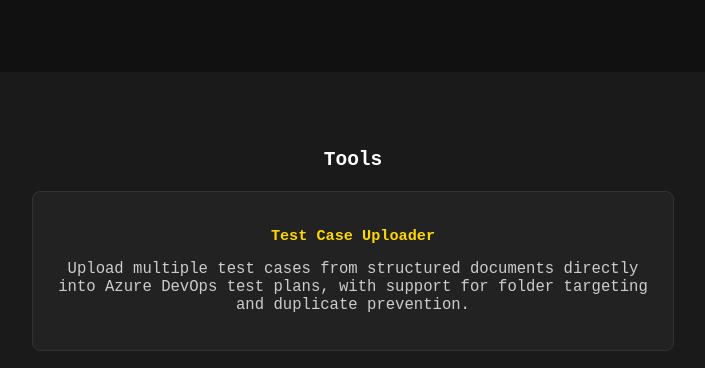
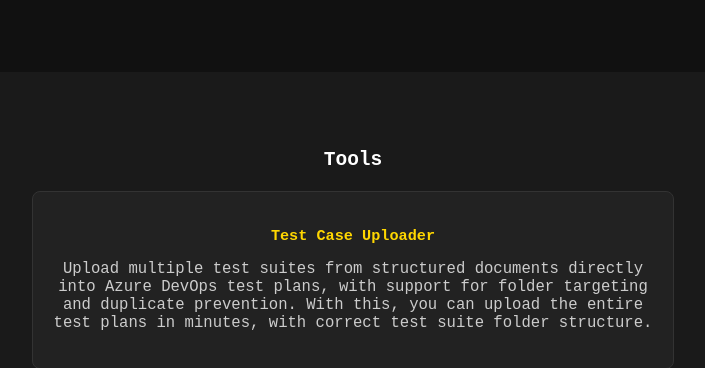
Before and after one commit to brianh748/testfoundry-site, a plain HTML site: page index.html in a window 1280 px wide. Shown: the part 395-763 px from the top of the page, without its empty margins (287-992 px from the left). Drawn offline with Linux system fonts and the light colour scheme.

Commit message:
Uploader description adjustment

```diff
--- a/index.html
+++ b/index.html
@@ -91,7 +91,7 @@
     <h2>Tools</h2>
     <div class="tool-card">
         <h3>Test Case Uploader</h3>
-        <p>Upload multiple test cases from structured documents directly into Azure DevOps test plans, with support for folder targeting and duplicate prevention.</p>
+        <p>Upload multiple test suites from structured documents directly into Azure DevOps test plans, with support for folder targeting and duplicate prevention. With this, you can upload the entire test plans in minutes, with correct test suite folder structure. </p>
     </div>
     <div class="tool-card">
         <h3>Test Case Extractor</h3>
```
